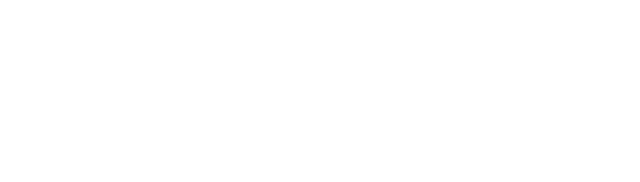
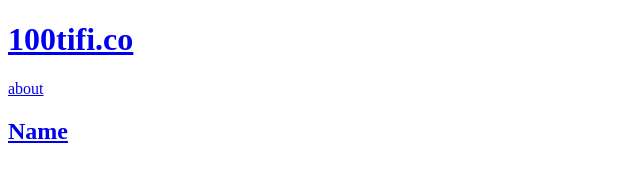
Before and after one commit to aarrieth/spa-rick-morty, a website built with webpack: page public/index.html in a window 1280 px wide. Shown: the whole page, without its empty margins (0-640 px from the left). Built offline with nearby package versions, Linux system fonts and the light colour scheme.

Commit message:
[create routes and implements it in index.js file for to routing pages]

```diff
--- a/public/index.html
+++ b/public/index.html
@@ -6,8 +6,8 @@
     <title>100tifico</title>
 </head>
 <body>
-    <div class="main">
-        <header class="header--container" id="Header"></header>
+    <div class="Main">
+        <header class="Header" id="header"></header>
         <section id="content">
             <div class="loading">
 
--- a/src/index.js
+++ b/src/index.js
@@ -1 +1,4 @@
-console.log('Look ma... no hands!');
+import router from './routes/';
+
+window.addEventListener('load', router);
+window.addEventListener('hashchange', router);
--- /dev/null
+++ b/src/utils/getHash.js
@@ -0,0 +1,4 @@
+const getHash = () =>
+    location.hash.slice(1).toLocaleLowerCase().split('/')[1] || '/';
+
+export default getHash;
--- /dev/null
+++ b/src/utils/resolveRoutes.js
@@ -0,0 +1,9 @@
+const resolveRoutes = (route) => {
+    if(route.length <= 3){
+        let validRoute = route === '/' ? route : '/:id';
+        return validRoute;
+    }
+    return `${route}`
+};
+
+export default resolveRoutes;
--- a/webpack.config.js
+++ b/webpack.config.js
@@ -27,10 +27,10 @@ module.exports = {
         }]
     },
     plugins: [
-        new HtmlWebpackPlugin([{
+        new HtmlWebpackPlugin({
             inject: true,
             template: './public/index.html',
             filename: './index.html',
-        }])
+        })
     ],
 }
```
